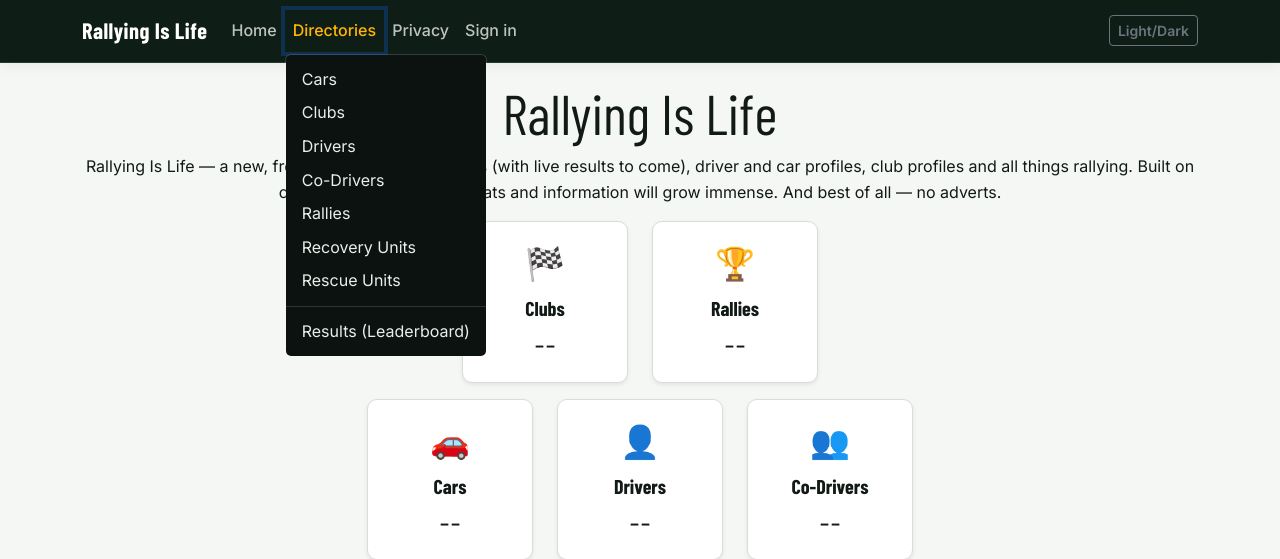
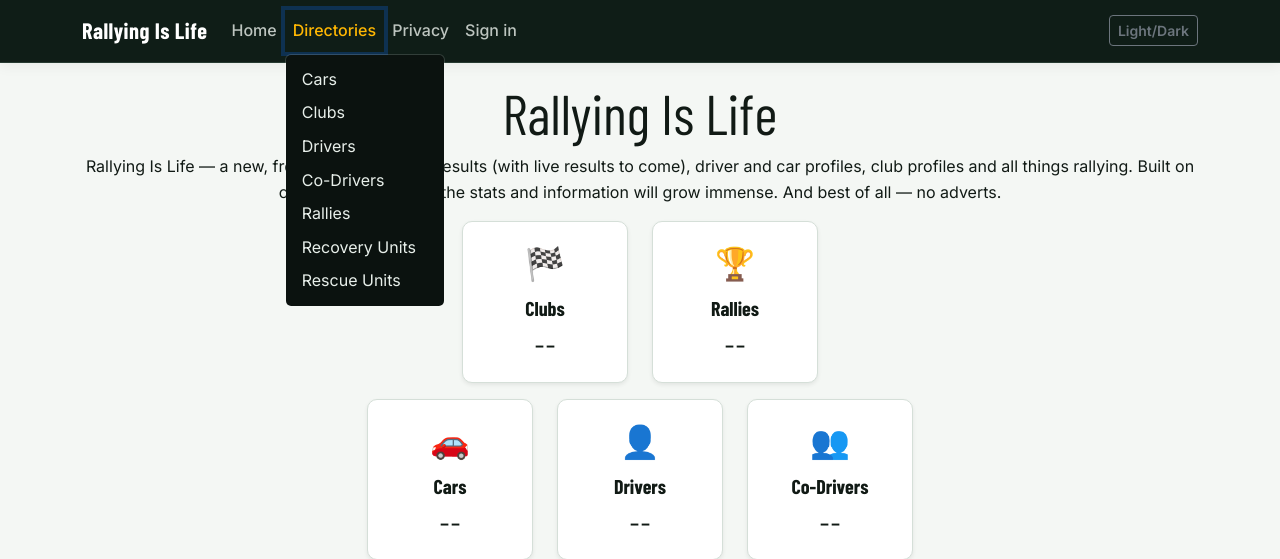
Before and after one commit to Rallying-Is-Life/App-FrontEnd, an ASP.NET Core app: page / in a window 1280 px wide, after a click on "Directories". Shown: the top 559 px of the page. Run offline with ASP.NET Core 8, Linux system fonts and the light colour scheme; style sheets or scripts are compiled from the project's sources.

Commit message:
BUG-FIX: Remove 'Results (Leaderboard)' from Directories menu
- Remove the divider and Results (Leaderboard) dropdown item from the Directories menu in _Layout.cshtml
- Results/Leaderboard is rally-specific and doesn't belong in the global directories menu

```diff
--- a/Pages/Shared/_Layout.cshtml
+++ b/Pages/Shared/_Layout.cshtml
@@ -20,7 +20,7 @@
                         <li class="nav-item dropdown"><a class="nav-link dropdown-toggle" href="#" role="button" data-bs-toggle="dropdown">Directories</a>
                         <ul class="dropdown-menu"><li><a class="dropdown-item" asp-area="" asp-page="/Cars">Cars</a></li><li><a class="dropdown-item" asp-area="" asp-page="/Clubs">Clubs</a></li>
                         <li><a class="dropdown-item" asp-area="" asp-page="/Drivers">Drivers</a></li>
-                        <li><a class="dropdown-item" asp-area="" asp-page="/CoDrivers">Co-Drivers</a></li></li><li><a class="dropdown-item" asp-area="" asp-page="/Rallies">Rallies</a></li><li><a class="dropdown-item" asp-area="" asp-page="/RecoveryUnits">Recovery Units</a></li><li><a class="dropdown-item" asp-area="" asp-page="/RescueUnits">Rescue Units</a></li><li><hr class="dropdown-divider" /><li><a class="dropdown-item" href="/Leaderboard">Results (Leaderboard)</a></li></ul></li>
+                        <li><a class="dropdown-item" asp-area="" asp-page="/CoDrivers">Co-Drivers</a></li><li><a class="dropdown-item" asp-area="" asp-page="/Rallies">Rallies</a></li><li><a class="dropdown-item" asp-area="" asp-page="/RecoveryUnits">Recovery Units</a></li><li><a class="dropdown-item" asp-area="" asp-page="/RescueUnits">Rescue Units</a></li></ul></li>
                         <li class="nav-item"><a class="nav-link" asp-page="/Privacy">Privacy</a></li>
                         @if (User.Identity?.IsAuthenticated == true) { <li class="nav-item"><span class="nav-link">Hello @User.Identity?.Name</span></li><li class="nav-item"><form action="/logout" method="post" class="d-inline">@Html.AntiForgeryToken()<button type="submit" class="nav-link btn btn-link">Sign out</button></form></li> }
                         else { <li class="nav-item"><a class="nav-link" href="/login">Sign in</a></li> }
```
